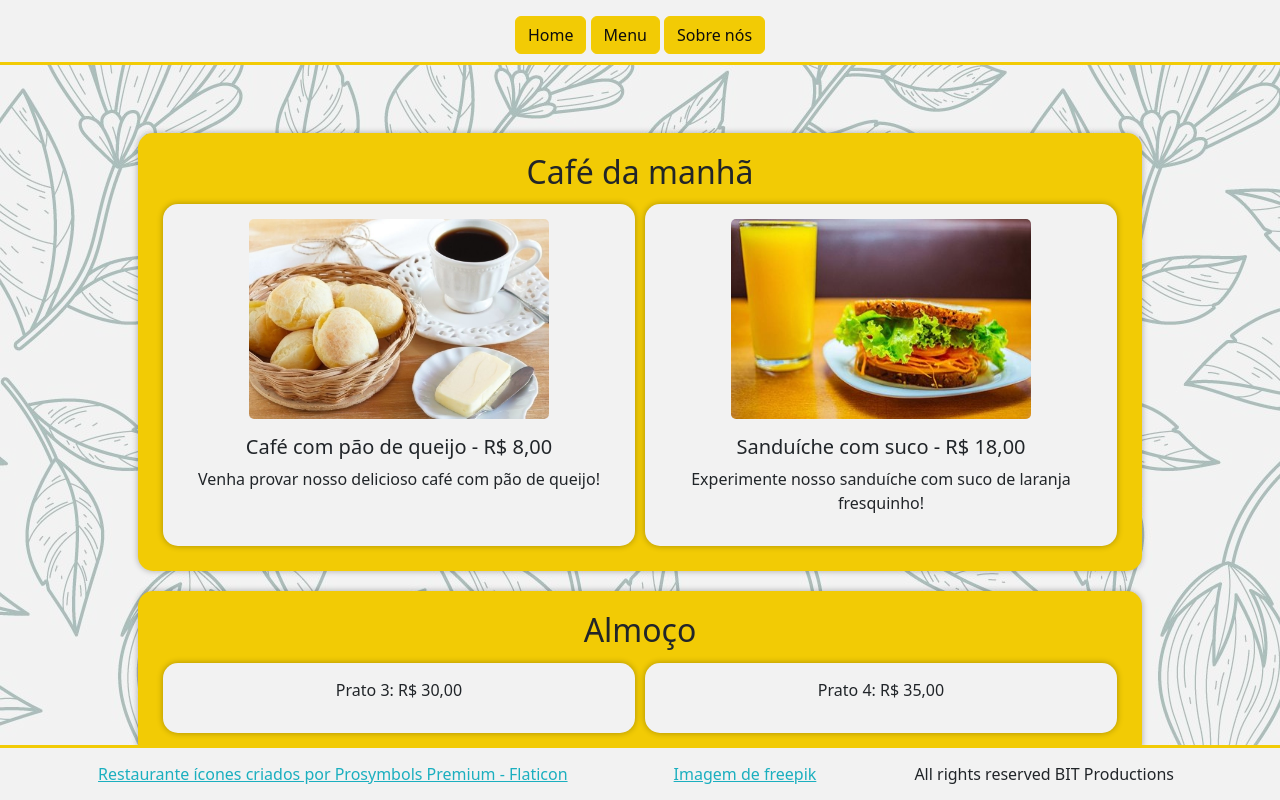
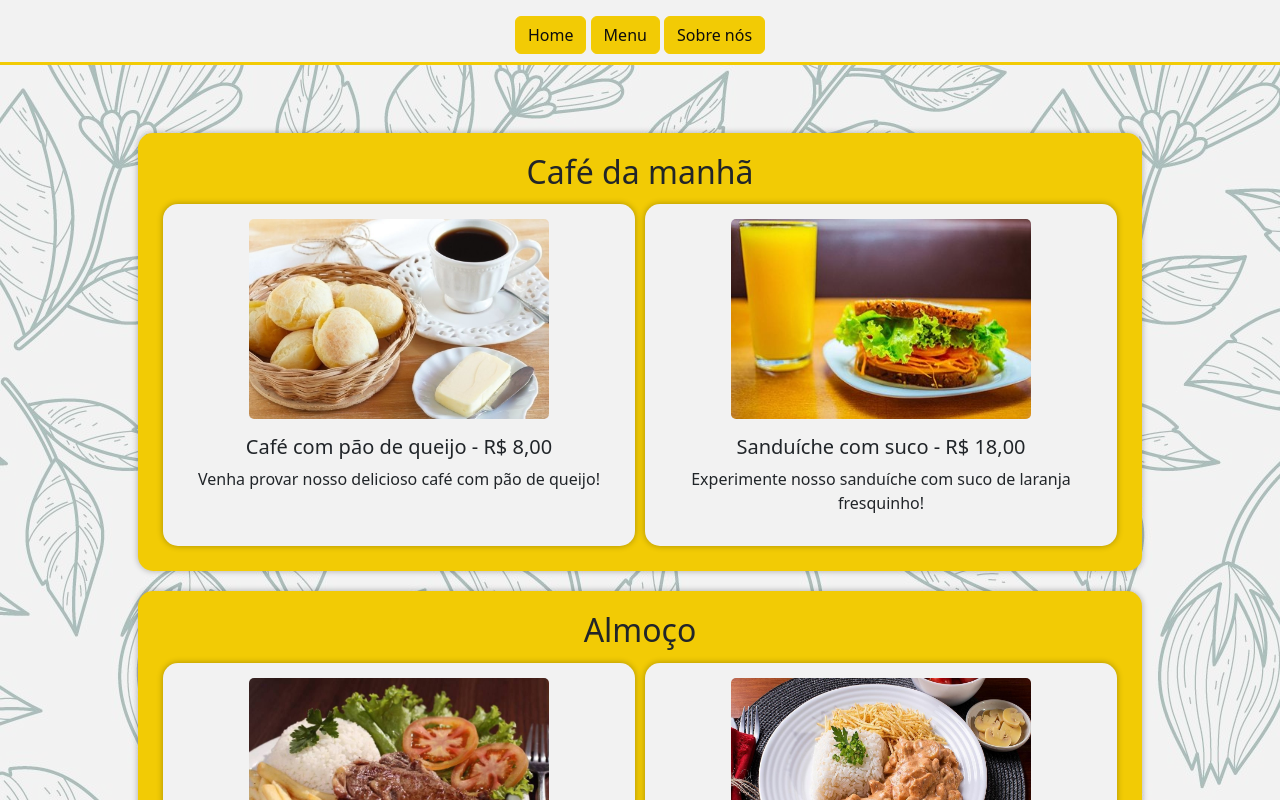
Before and after one commit to p-bittencourt/restaurant-page, a website built with webpack: page src/index.html in a window 1280 px wide. Both pictures are taken after a click on the button "Menu". Shown: the top 800 px of the page. Built offline with nearby package versions, Linux system fonts and the light colour scheme.

Commit message:
Concluída inclusão de conteúdo e estilos no menu

```diff
--- a/src/menu.js
+++ b/src/menu.js
@@ -4,6 +4,8 @@ export function criarMenu() {
 
   let menuDiv = document.createElement("div");
 
+  // Região do café da manhã
+  //#region
   let breakfastDiv = document.createElement("div");
   breakfastDiv.classList.add("meal");
   let breakfastHeader = document.createElement("h2");
@@ -52,7 +54,10 @@ export function criarMenu() {
   pratosCafe.appendChild(prato2Div);
   breakfastDiv.appendChild(pratosCafe);
   menuDiv.appendChild(breakfastDiv);
+  //#endregion
 
+  // Região do almoço
+  //#region
   let lunchDiv = document.createElement("div");
   lunchDiv.classList.add("meal");
   let lunchHeader = document.createElement("h2");
@@ -64,21 +69,46 @@ export function criarMenu() {
 
   let prato3Div = document.createElement("div");
   prato3Div.classList.add("prato");
+
+  let img3 = document.createElement("img");
+  img3.classList.add("img-fluid", "food-img");
+  img3.src = "/src/assets/imgs/meals/pf-bife.jpg";
+  img3.alt = "Prato feito com bife";
+  prato3Div.appendChild(img3);
+
+  let prato3Header = document.createElement("h5");
+  prato3Header.textContent = "Prato feito com bife - R$ 25,00";
+  prato3Div.appendChild(prato3Header);
+
   let p3 = document.createElement("p");
-  p3.textContent = "Prato 3: R$ 30,00";
+  p3.textContent = "Um clássico prato feito com bife, arroz, feijão e salada!";
   prato3Div.appendChild(p3);
 
   let prato4Div = document.createElement("div");
   prato4Div.classList.add("prato");
+
+  let img4 = document.createElement("img");
+  img4.classList.add("img-fluid", "food-img");
+  img4.src = "/src/assets/imgs/meals/strogonoff-frango.jpg";
+  img4.alt = "Strogonoff de frango";
+  prato4Div.appendChild(img4);
+
+  let prato4Header = document.createElement("h5");
+  prato4Header.textContent = "Strogonoff de frango - R$ 23,00";
+  prato4Div.appendChild(prato4Header);
+
   let p4 = document.createElement("p");
-  p4.textContent = "Prato 4: R$ 35,00";
+  p4.textContent = "Um especial strogonoff de frango com arroz e batata palha!";
   prato4Div.appendChild(p4);
 
   pratosAlmoco.appendChild(prato3Div);
   pratosAlmoco.appendChild(prato4Div);
   lunchDiv.appendChild(pratosAlmoco);
   menuDiv.appendChild(lunchDiv);
+  //#endregion
 
+  // Região do happy hour
+  //#region
   let happyHourDiv = document.createElement("div");
   happyHourDiv.classList.add("meal");
   let happyHourHeader = document.createElement("h2");
@@ -90,20 +120,43 @@ export function criarMenu() {
 
   let prato5Div = document.createElement("div");
   prato5Div.classList.add("prato");
+
+  let img5 = document.createElement("img");
+  img5.classList.add("img-fluid", "food-img");
+  img5.src = "/src/assets/imgs/meals/bolinho-carne-seca.jpg";
+  img5.alt = "Bolinho de carne seca";
+  prato5Div.appendChild(img5);
+
+  let prato5Header = document.createElement("h5");
+  prato5Header.textContent = "Bolinho de carne seca - R$ 38,00";
+  prato5Div.appendChild(prato5Header);
+
   let p5 = document.createElement("p");
-  p5.textContent = "Prato 5: R$ 40,00";
+  p5.textContent = "Não deixe de provar nosso delicioso bolinho de carne seca!";
   prato5Div.appendChild(p5);
 
   let prato6Div = document.createElement("div");
   prato6Div.classList.add("prato");
+
+  let img6 = document.createElement("img");
+  img6.classList.add("img-fluid", "food-img");
+  img6.src = "/src/assets/imgs/meals/fish-and-chips.jpg";
+  img6.alt = "Fish and chips";
+  prato6Div.appendChild(img6);
+
+  let prato6Header = document.createElement("h5");
+  prato6Header.textContent = "Fish and chips - R$ 40,00";
+  prato6Div.appendChild(prato6Header);
+
   let p6 = document.createElement("p");
-  p6.textContent = "Prato 6: R$ 45,00";
+  p6.textContent = "Experimente nosso fish and chips com uma cerveja gelada!";
   prato6Div.appendChild(p6);
 
   pratosHappyHour.appendChild(prato5Div);
   pratosHappyHour.appendChild(prato6Div);
   happyHourDiv.appendChild(pratosHappyHour);
   menuDiv.appendChild(happyHourDiv);
+  //#endregion
 
   body.appendChild(menuDiv);
 
```
Also changed, not shown: src/index.html (+3 -0 lines), src/assets/imgs/meals/bolinho-carne-seca.jpg (added), src/assets/imgs/meals/fish-and-chips.jpg (added), src/assets/imgs/meals/pf-bife.jpg (added), src/assets/imgs/meals/strogonoff-frango.jpg (added).
